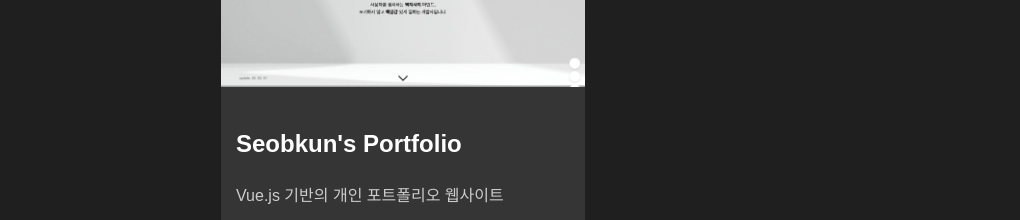
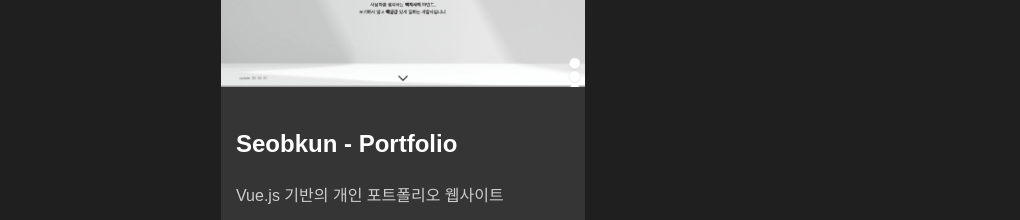
Before and after one commit to seobkun325/seobkun-portfolio, a Vue app: page / in a window 1280 px wide. Shown: the part 3300-3520 px from the top of the page, without its empty margins (35-1055 px from the left). Built offline with nearby package versions, Linux system fonts and the light colour scheme.

Commit message:
fix : project들 link 연동 완료, project modal에서 screenshot 임시 제거

```diff
--- a/src/components/ProjectModal.vue
+++ b/src/components/ProjectModal.vue
@@ -43,10 +43,10 @@
         <div class="line"></div>
 
         <!-- 작업 화면 (스크린샷) -->
-        <h3>📸 작업 화면</h3>
+        <!-- <h3>📸 작업 화면</h3>
         <div class="modal__screenshots">
           <img v-for="screenshot in project.screenshots" :key="screenshot" :src="screenshot" alt="Project Screenshot" />
-        </div>
+        </div> -->
 
         <!-- 프로젝트 링크 -->
         <div class="modal__links">
--- a/src/components/Projects.vue
+++ b/src/components/Projects.vue
@@ -102,7 +102,7 @@
     image: images["../assets/image/traum-thumbnail.png"].default,
     color: "#4A90E2", // 포인트 컬러 적용
     githubLink: null,
-    youtubeLink: "https://youtube.com/seobkun/yourcapsules",
+    youtubeLink: "https://youtu.be/7OaEGdnoYcE",
     tech: ["JavaScript", "Vue", "Babylon.js", "MQTT", "WebSocket"],
   },
   {
@@ -112,7 +112,7 @@
     description:
       "현대 아산공장 의장공정에서 실시간 데이터 모니터링을 통해 공정 가시성을 확보하고, 데이터 기반 의사 결정을 지원하는 시스템입니다. 생산 및 설비 데이터를 시각화하여 엔지니어들이 공정 상태를 쉽게 파악할 수 있도록 설계되었습니다.",
     date: "2024.12 - 2024.12",
-    teamSize: "5인 (프론트 3명, 백엔드 2명)",
+    teamSize: "6인 (프론트 3명, 백엔드 3명)",
     tags: ["팀", "웹", "스마트팩토리", "데이터 시각화"],
     features: [
       "자재 현 재고량 및 안전재고량 실시간 조회",
@@ -133,7 +133,7 @@
     image: images["../assets/image/hyundai-thumbnail.png"].default,
     color: "#2C3E50", // 포인트 컬러 적용 (현대자동차 브랜드 컬러와 유사한 톤)
     githubLink: null,
-    youtubeLink: "null",
+    youtubeLink: "https://www.youtube.com/watch?v=TDZEwmIXL8Q",
     tech: ["JavaScript", "HTML", "CSS", "jQuery", "SMWP", "ECharts", "Element Plus"],
   },
   {
@@ -142,7 +142,7 @@
     shortDescription: "스터디와 프로젝트 멤버를 모으고, 일정을 관리하는 플랫폼",
     description:
       "COKKIRI는 스터디와 프로젝트 멤버를 모집하고, 팀 일정 및 진행 상황을 관리할 수 있도록 돕는 웹 플랫폼입니다. 사용자는 팀을 생성하고, 일정 조율, 진행 상태 공유, 역할 분배 등을 효율적으로 수행할 수 있습니다.",
-    date: "2024.06 - 2024.07",
+    date: "2024.11 - 진행 중",
     teamSize: "4인 (프론트 2명, 백엔드 2명)",
     tags: ["팀", "웹", "사이드 프로젝트"],
     features: [
@@ -168,11 +168,11 @@
   },
   {
     id: 5,
-    name: "Seobkun's Portfolio",
+    name: "Seobkun - Portfolio",
     shortDescription: "Vue.js 기반의 개인 포트폴리오 웹사이트",
     description:
-      "Seobkun's Portfolio는 Vue.js를 활용하여 개발 중인 개인 포트폴리오 웹사이트로, 개발 경험과 프로젝트를 정리하고 효과적으로 보여주기 위해 제작되었습니다. 프로젝트 섹션, 교육 섹션, 모달 기능을 포함하며, 반응형 디자인을 적용하여 다양한 해상도에서 최적의 레이아웃을 제공합니다.",
-    date: "2024.01 - 진행 중",
+      "Seobkun - Portfolio는 Vue.js를 활용하여 개발 중인 개인 포트폴리오 웹사이트로, 개발 경험과 프로젝트를 정리하고 효과적으로 보여주기 위해 제작되었습니다. 프로젝트 섹션, 교육 섹션, 모달 기능을 포함하며, 반응형 디자인을 적용하여 다양한 해상도에서 최적의 레이아웃을 제공합니다.",
+    date: "2025.01 - 진행 중",
     teamSize: "1인 (개인 프로젝트)",
     tags: ["개인", "웹", "포트폴리오", "Vue", "SCSS"],
     features: [
@@ -192,7 +192,7 @@
     screenshots: ["../assets/image/portfolio-1.png", "../assets/image/portfolio-2.png"],
     image: images["../assets/image/portfolio-thumbnail.png"].default,
     color: "#3b3b3b", // 포인트 컬러 적용
-    githubLink: "https://github.com/seobkun325",
+    githubLink: "https://github.com/seobkun325/seobkun-portfolio",
     youtubeLink: null,
     tech: ["Vue", "SCSS", "HTML", "CSS", "JavaScript"],
   },
```
